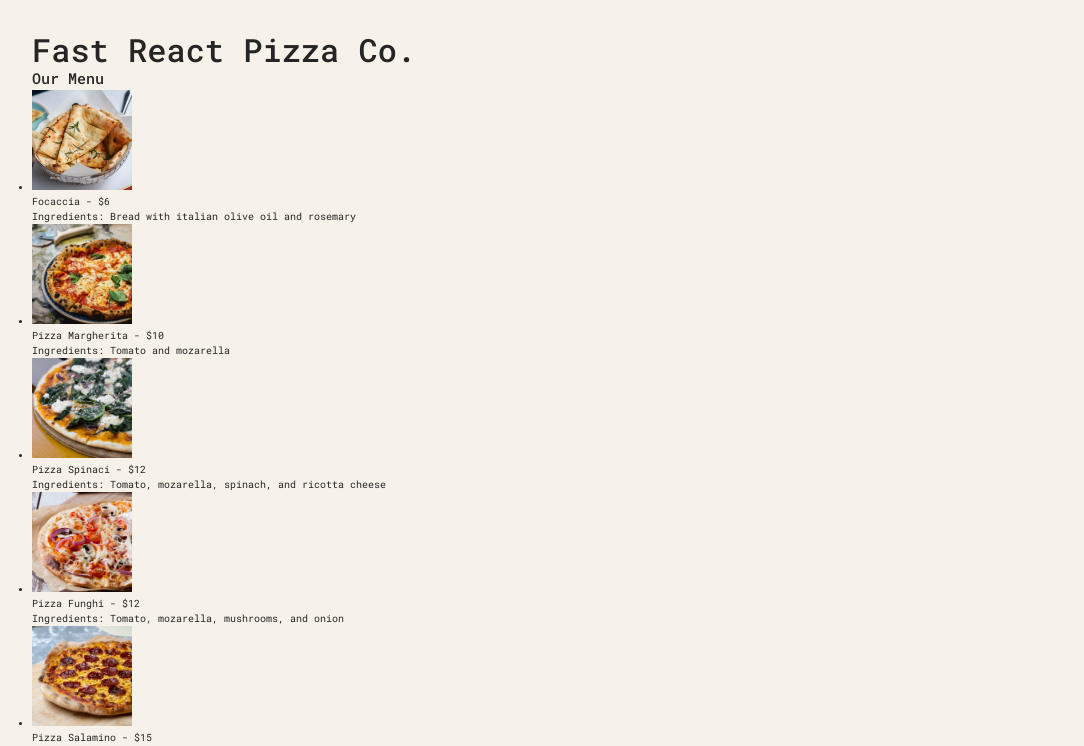
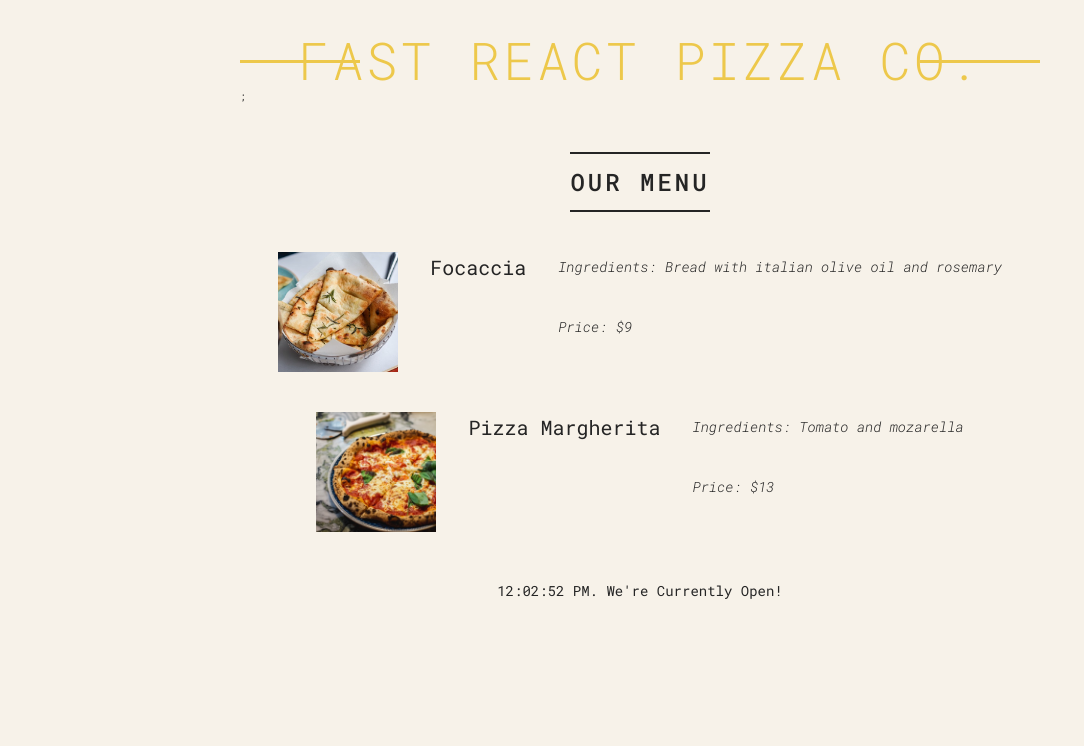
Before and after one commit to eyobbaye/React-ultimate, a React (Vite) app in the folder pizza-menu/: page / in a window 1280 px wide. Shown: the top 746 px of the page, without its empty margins (0-1084 px from the left). Built offline with nearby package versions, Linux system fonts and the light colour scheme.

Commit message:
pass data using Props

```diff
--- a/pizza-menu/src/App.jsx
+++ b/pizza-menu/src/App.jsx
@@ -5,7 +5,7 @@ import "./App.css";
 function App() {
   return (
     <>
-      <div>
+      <div className="container">
         <Header />
         <Menu />
         <Footer />
@@ -17,40 +17,58 @@ function App() {
 // Pizza Menu app component
 // Header
 function Header() {
-  return <h1>Fast React Pizza Co.</h1>;
+  return (
+    <header className="header">
+      <h1>Fast React Pizza Co.</h1>;
+    </header>
+  );
 }
 // Menu
 function Menu() {
   return (
-    <div>
+    <main className="menu">
       <h2>Our Menu</h2>
-      <PizzaMenu />
-    </div>
+      <PizzaMenu
+        name={pizzaData[0].name}
+        ingredients={pizzaData[0].ingredients}
+        price={pizzaData[0].price}
+        photoName={pizzaData[0].photoName}
+      />
+      <PizzaMenu
+        name={pizzaData[1].name}
+        ingredients={pizzaData[1].ingredients}
+        price={pizzaData[1].price}
+        photoName={pizzaData[1].photoName}
+      />
+    </main>
   );
 }
-// Footer
-function Footer() {
-  return (
-    <footer>
-      <p>We're currently Open!</p>
-    </footer>
-  );
-}
-
-function PizzaMenu() {
+function PizzaMenu(props) {
+  console.log(props);
   return (
     <>
-      <div>
-        {/* <h2>Our Menu</h2> */}
-        <ul>
+      <div className="pizza">
+        {/* Using Props */}
+        <img src={props.photoName} alt={props.name} />
+        <h3>{props.name}</h3>
+        <div className="">
+          <p>Ingredients: {props.ingredients}</p>
+          <p>Price: ${props.price + 3} </p>
+        </div>
+
+        {/* .map() method */}
+        {/* <ul className="">
+
           {pizzaData.map((pizza) => (
             <li>
-              <img src= {pizza.photoName} alt={pizza.name} width ="100" />
-              <p>{pizza.name} - ${pizza.price}</p>
+              <img src={pizza.photoName} alt={pizza.name} width="100" />
+              <p>
+                {pizza.name} - ${pizza.price}
+              </p>
               <p>Ingredients: {pizza.ingredients}</p>
             </li>
           ))}
-        </ul>
+        </ul> */}
         {/* <img src="pizzas/focaccia.jpg" alt="{pizza.name}" width={"100"} />
         <h2>
           {pizzaData[0].name} - ${pizzaData[0].price}
@@ -60,5 +78,30 @@ function PizzaMenu() {
     </>
   );
 }
+// Footer
+function Footer() {
+  const hour = new Date().getHours();
+  const openHour = 6;
+  const closeHour = 17;
+  const isOpen = hour >= openHour && hour <= closeHour;
+
+  if (isOpen) {
+    return (
+      <footer className="footer">
+        <div>
+          <p> {new Date().toLocaleTimeString()}. We're Currently Open!</p>
+        </div>
+      </footer>
+    );
+  } else {
+    return (
+      <footer className="footer">
+        <div>
+          <p>{new Date().toLocaleTimeString()}. Sorry We're closed!</p>
+        </div>
+      </footer>
+    );
+  }
+}
 
 export default App;
```
